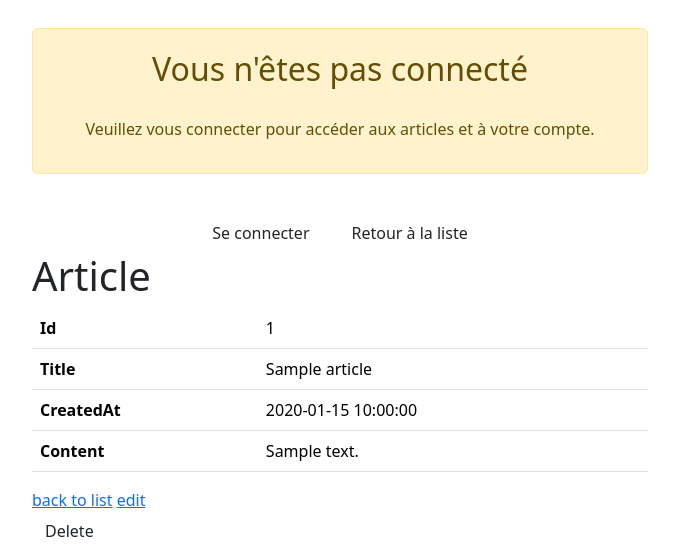
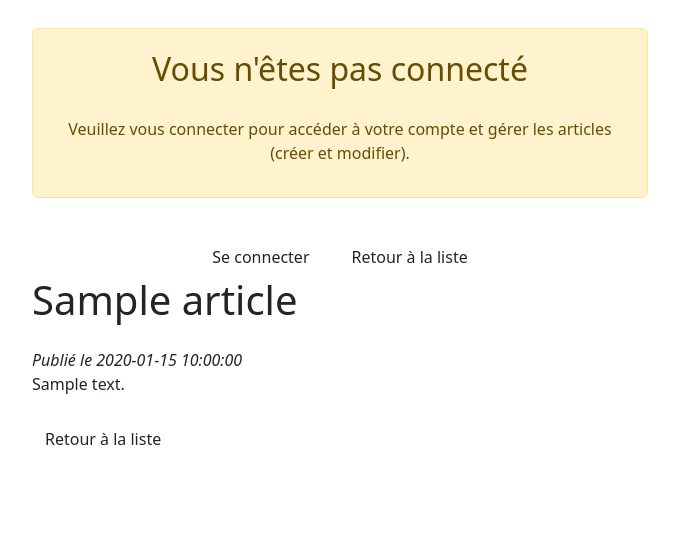
Before and after one commit to SihamWeb/UEL316-GroupeG, a Symfony app: template templates/article/show.html.twig in a window 1280 px wide. Shown: the part 352-902 px from the top of the page, without its empty margins (300-979 px from the left). After the commit the page ends 797 px from the top, so only its background shows below. Run offline with Twig, Linux system fonts and the light colour scheme; the template is opened without the code that fills it: most values are stand-ins (such as "Sample title", 1, 10 or a date in 2020); some libraries are stand-ins or nearby versions.

Commit message:
master: Styles & display elements on Show an article

```diff
--- a/templates/article/show.html.twig
+++ b/templates/article/show.html.twig
@@ -1,34 +1,26 @@
 {% extends 'base.html.twig' %}
 
-{% block title %}Article{% endblock %}
+{% block title %}{{ article.title }} - ActuG{% endblock %}
 
 {% block body %}
-    <h1>Article</h1>
+    <h1 class="font-weight-normal mb-4">{{ article.title }}</h1>
 
-    <table class="table">
-        <tbody>
-            <tr>
-                <th>Id</th>
-                <td>{{ article.id }}</td>
-            </tr>
-            <tr>
-                <th>Title</th>
-                <td>{{ article.title }}</td>
-            </tr>
-            <tr>
-                <th>CreatedAt</th>
-                <td>{{ article.createdAt ? article.createdAt|date('Y-m-d H:i:s') : '' }}</td>
-            </tr>
-            <tr>
-                <th>Content</th>
-                <td>{{ article.content }}</td>
-            </tr>
-        </tbody>
-    </table>
+    <span><em>Publié le {{ article.createdAt ? article.createdAt|date('Y-m-d H:i:s') : '' }}</em></span>
 
-    <a href="{{ path('app_article_index') }}">back to list</a>
+    <!-- Mettre une condition pour mettre "Publié le" quand s'est créer puis si existe updatedAt mettre "Mis à jour le"... -->
 
-    <a href="{{ path('app_article_edit', {'id': article.id}) }}">edit</a>
+    <p>{{ article.content }}</p>
 
-    {{ include('article/_delete_form.html.twig') }}
+    <div class="mt-4">
+        {% if app.user %}
+            <a href="{{ path('app_article_edit', {'id': article.id}) }}" class="btn btn-block btn-signup me-3">Modifier</a>
+        {% endif %}
+        <a href="{{ path('app_article_index') }}" class="btn btn-outline btn-login">Retour à la liste</a>
+    </div>
+    {% if app.user %}
+        {% if is_granted('ROLE_ADMIN') %}
+            {{ include('article/_delete_form.html.twig') }}
+        {% endif %}
+    {% endif %}
+
 {% endblock %}
--- a/templates/base.html.twig
+++ b/templates/base.html.twig
@@ -96,7 +96,7 @@
                         <div class="d-inline-block w-100">
                             <div class="alert alert-warning mx-auto" role="alert">
                                 <p class="text-center mb-4 fs-2">Vous n'êtes pas connecté</p>
-                                <p class="text-center">Veuillez vous connecter pour accéder aux articles et à votre compte.</p>
+                                <p class="text-center">Veuillez vous connecter pour accéder à votre compte et gérer les articles (créer et modifier).</p>
                             </div>
                         </div>
                         {% endif %}
```
